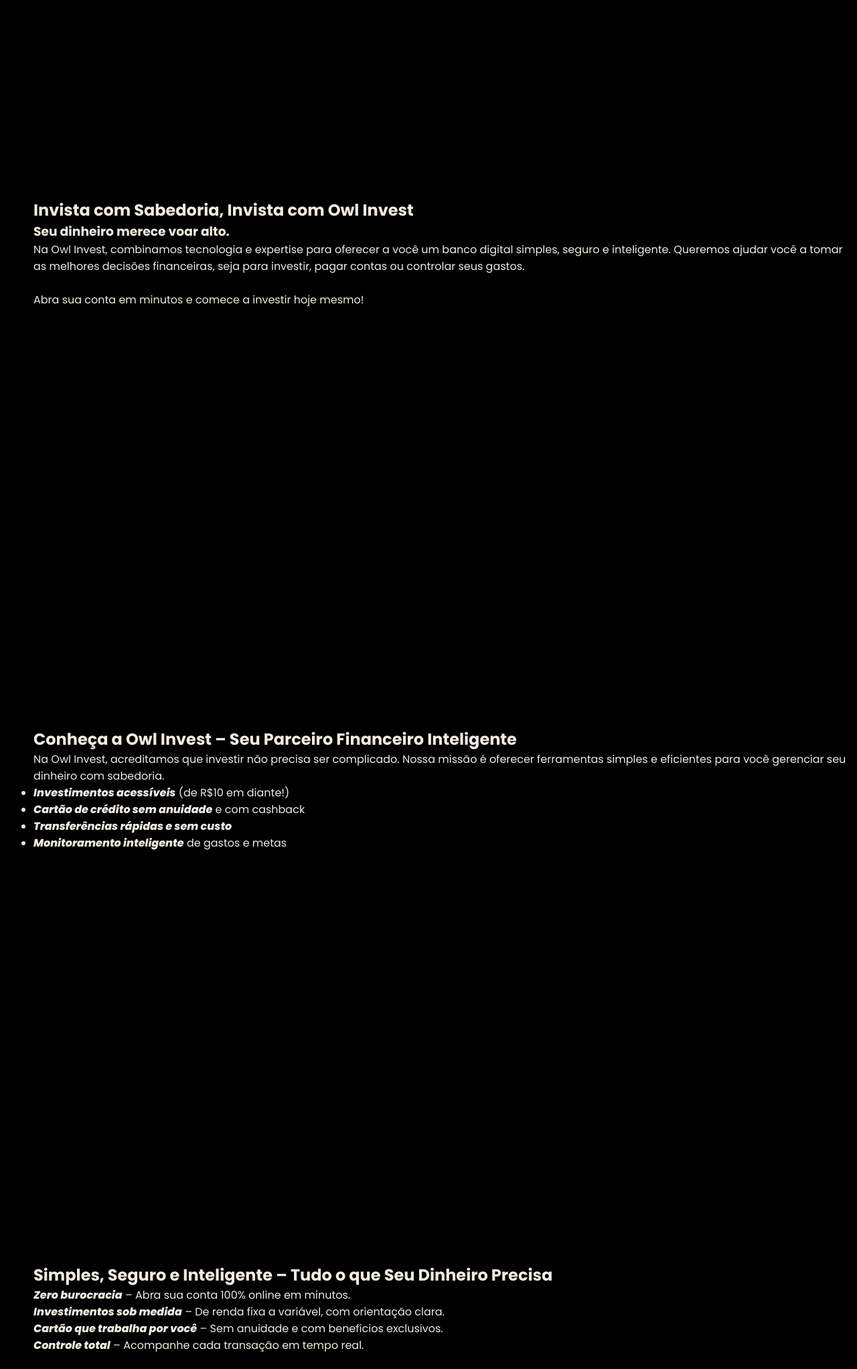
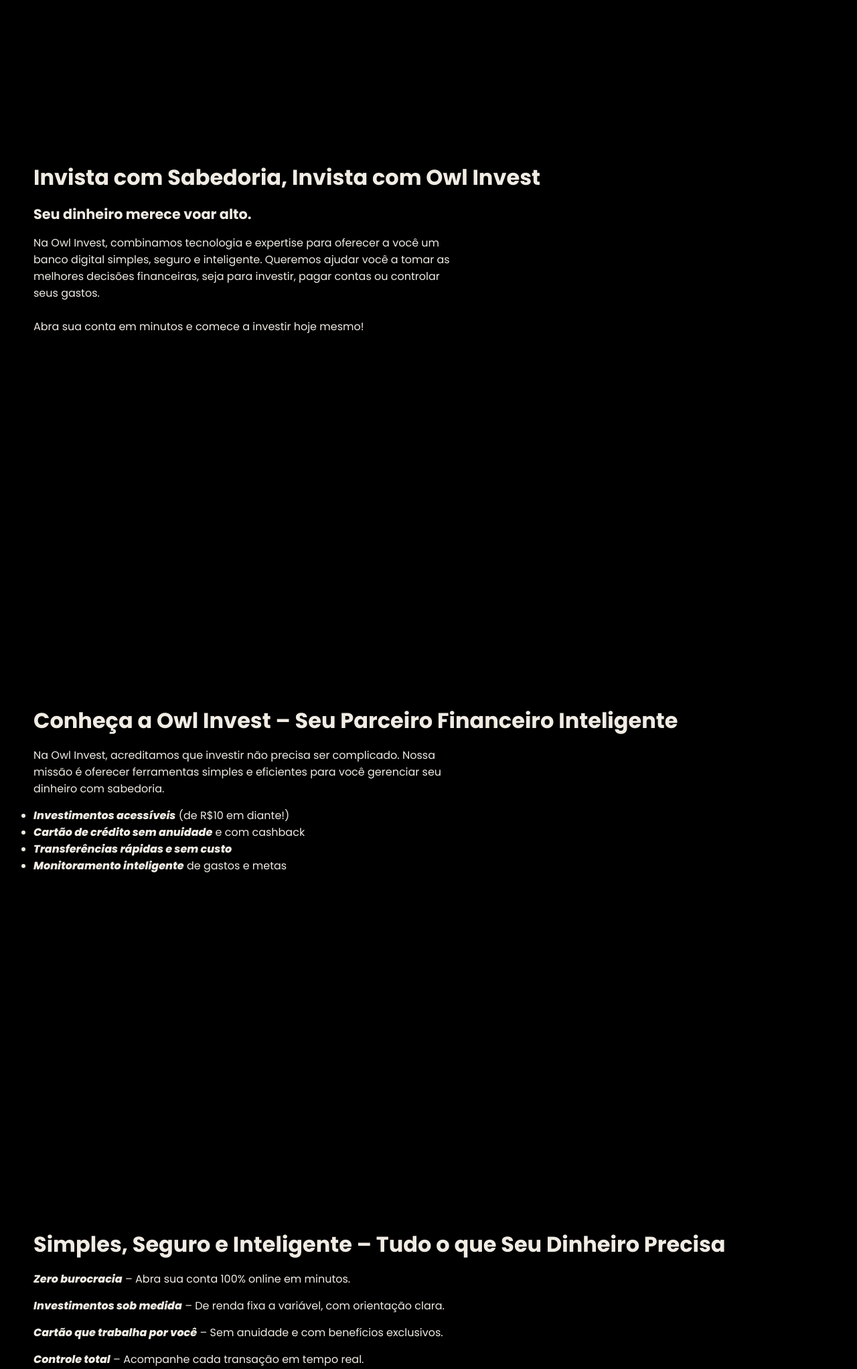
Before and after one commit to VINYCIU51/BANK_SYSTEM-DIO, a Python web app: template app/templates/presentation.html in a window 1280 px wide. Shown: the part 902-2946 px from the top of the page at 67% size. Run offline with Jinja, Linux system fonts and the light colour scheme; the template is opened without the code that fills it, so the values that code supplies are empty.

Commit message:
ajuste de espaçamento da pagina

```diff
--- a/app/static/css/presentention.css
+++ b/app/static/css/presentention.css
@@ -72,6 +72,21 @@ em {
     font-weight: 800;
 }
 
+h1 {
+    margin-bottom: 15px;
+    font-size: 2rem;
+}
+
+h3 {
+    margin-bottom: 15px;
+    font-size: 1.3rem;
+}
+
+p {
+    width: 50vw;
+    margin-bottom: 15px;
+}
+
 section {
     align-content: center;
     height: 100vh;
@@ -110,11 +125,15 @@ section {
             text-align: center;
             font-size: clamp(5rem, 10vw, 15rem);
             font-weight: bold;
+            width: 100%;
+            margin-bottom: 0;
         }
 
         & #slogan {
             text-align: center;
+            width: 100%;
             font-size: clamp(0.8rem, 2vw, 1.5rem);
+            margin-bottom: 0;
         }
     }
 
```
